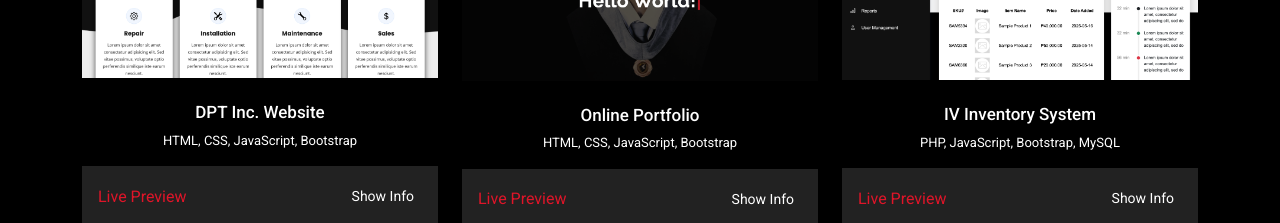
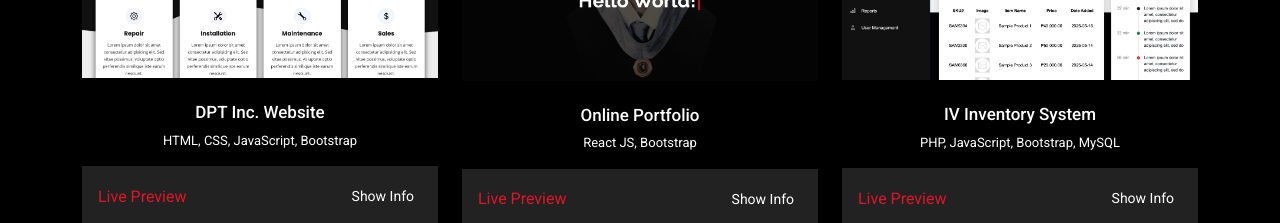
Before and after one commit to hanzelsabio/react-portfolio, a React (Vite) app: page / in a window 1280 px wide. Shown: the part 3480-3703 px from the top of the page. Built offline with nearby package versions, Linux system fonts and the light colour scheme.

Commit message:
Changes added to cardData

```diff
--- a/src/components/Projects.jsx
+++ b/src/components/Projects.jsx
@@ -2,9 +2,9 @@ import React, { useState } from 'react';
 import { Container, Row, Col, Card, Button, Modal } from 'react-bootstrap';
 
 const cardData = [
-  { id: 1, title: 'DPT Inc. Website', text: 'HTML, CSS, JavaScript, Bootstrap', image: '../assets/DPTInc-Website.png', link: 'https://dptincgenerator.vercel.app/', category: 'static' },
-  { id: 2, title: 'Online Portfolio', text: 'HTML, CSS, JavaScript, Bootstrap', image: '../assets/Online-Portfolio.png', link: 'https://hanzelsabio.vercel.app', category: 'static' },
-  { id: 3, title: 'IV Inventory System', text: 'PHP, JavaScript, Bootstrap, MySQL', image: '../assets/IV-Inventory-System.png', link: 'https://dptincgenerator.vercel.app/', category: 'dynamic' },
+  { id: 1, title: 'DPT Inc. Website', heading: 'HTML, CSS, JavaScript, Bootstrap', body: 'One of my internship project, a static website design created for DPT Incorporated.', image: '../assets/DPTInc-Website.png', link: 'https://dptincgenerator.vercel.app/', category: 'static' },
+  { id: 2, title: 'Online Portfolio', heading: 'React JS, Bootstrap', body: 'My personal portfolio website', image: '../assets/Online-Portfolio.png', link: 'https://hanzelsabio.vercel.app', category: 'static' },
+  { id: 3, title: 'IV Inventory System', heading: 'PHP, JavaScript, Bootstrap, MySQL', body: 'Personal project features inventory management system', image: '../assets/IV-Inventory-System.png', link: 'https://dptincgenerator.vercel.app/', category: 'dynamic' },
 ];
 
 function Projects() {
@@ -63,23 +63,22 @@ function ExampleModal({ show, handleClose, card }) {
   return (
     <Modal show={show} onHide={handleClose} centered>
       <Modal.Header
-        style={{ color: '#fff', background: '#222', border: 'none', borderRadius: '0' }}
+        style={{ color: '#fff', background: '#111', border: 'none', borderRadius: '0' }}
         // closeButton
         // className="custom-modal-header"
         // closeVariant="white"
       >
         <Modal.Title className="px-2">{card.title}</Modal.Title>
       </Modal.Header>
-      <Modal.Body className="px-4" style={{ color: '#fff', background: '#222' }}>
-        <p>{card.text}</p>
+      <Modal.Body className="px-4" style={{ color: '#fff', background: '#111' }}>
+        <p>{card.body}</p>
       </Modal.Body>
       <Modal.Footer
-        style={{ color: '#fff', background: '#222', border: 'none', borderRadius: '0' }}
+        style={{ color: '#fff', background: '#111', border: 'none', borderRadius: '0' }}
       >
         <Button
-          variant="secondary"
           onClick={handleClose}
-          style={{ borderRadius: '0' }}
+          style={{ borderRadius: '0', border: 'none', background: 'none' }}
         >
           Close
         </Button>
@@ -120,7 +119,7 @@ function DynamicCardGrid({ cards }) {
                 style={{ color: '#fff', fontSize: '13px' }}
                 className="text-center"
               >
-                {card.text}
+                {card.heading}
               </Card.Text>
             </Card.Body>
             <Card.Body
```
